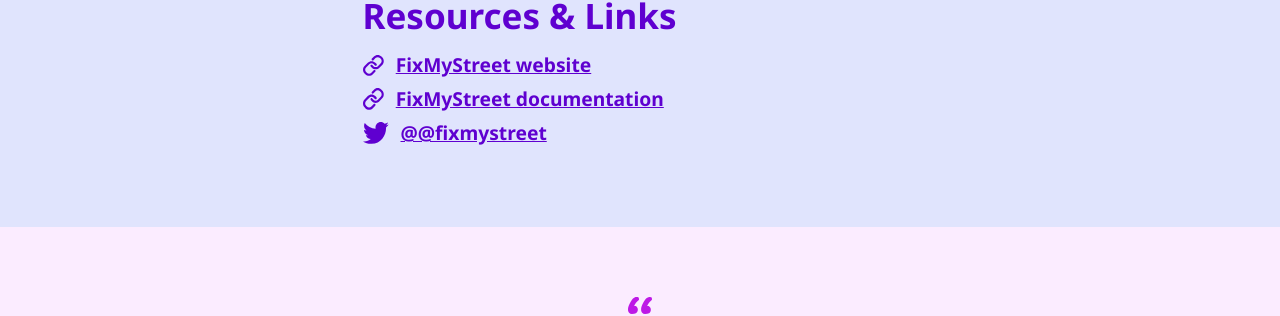
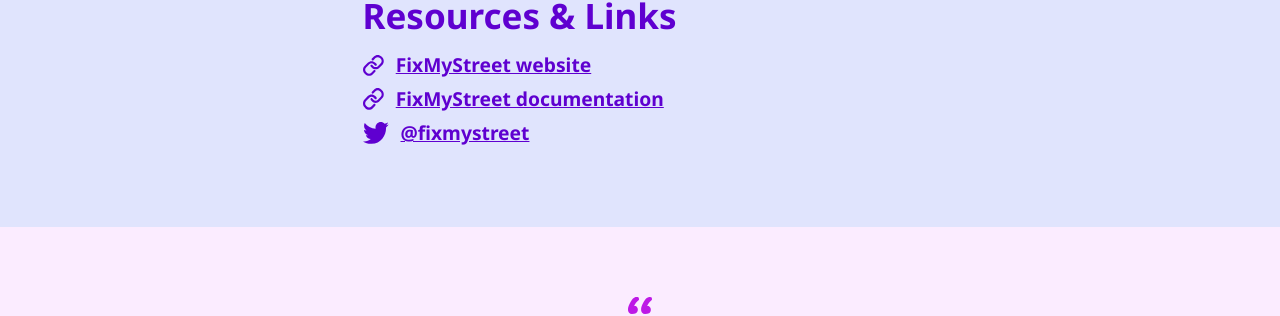
Before and after one commit to digidemlab/democat, a Jekyll site: the page built from _posts/2016-11-28-fixmystreet.md, in a window 1280 px wide and 900 px high, scrolled down 2333 px. Shown: the part 141-457 px from the top of the window. Built offline with Jekyll 4.4.1, drawn with Linux system fonts in a browser that asks for light colours.

```diff
--- a/_posts/2016-11-28-fixmystreet.md
+++ b/_posts/2016-11-28-fixmystreet.md
@@ -21,7 +21,7 @@ quote: "Rubbish accumulates, not inside the park but on the road in front of it
 source: Van Tri Nguyen from Norbury
 website: https://www.fixmystreet.com
 documentation: http://fixmystreet.org/overview/
-twitter: "@fixmystreet"
+twitter: fixmystreet
 ---
 
 ## What is it and why should I use it?
```
